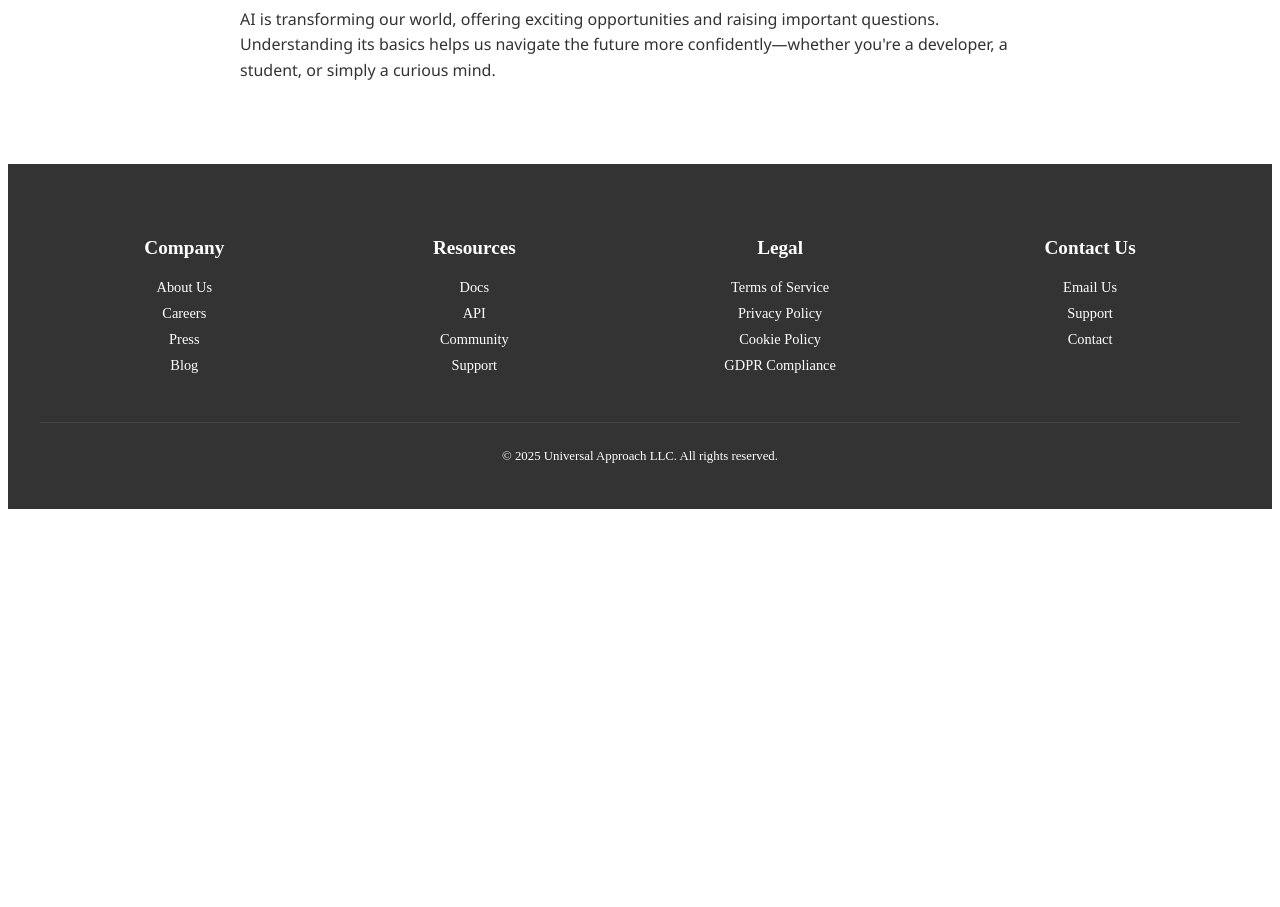
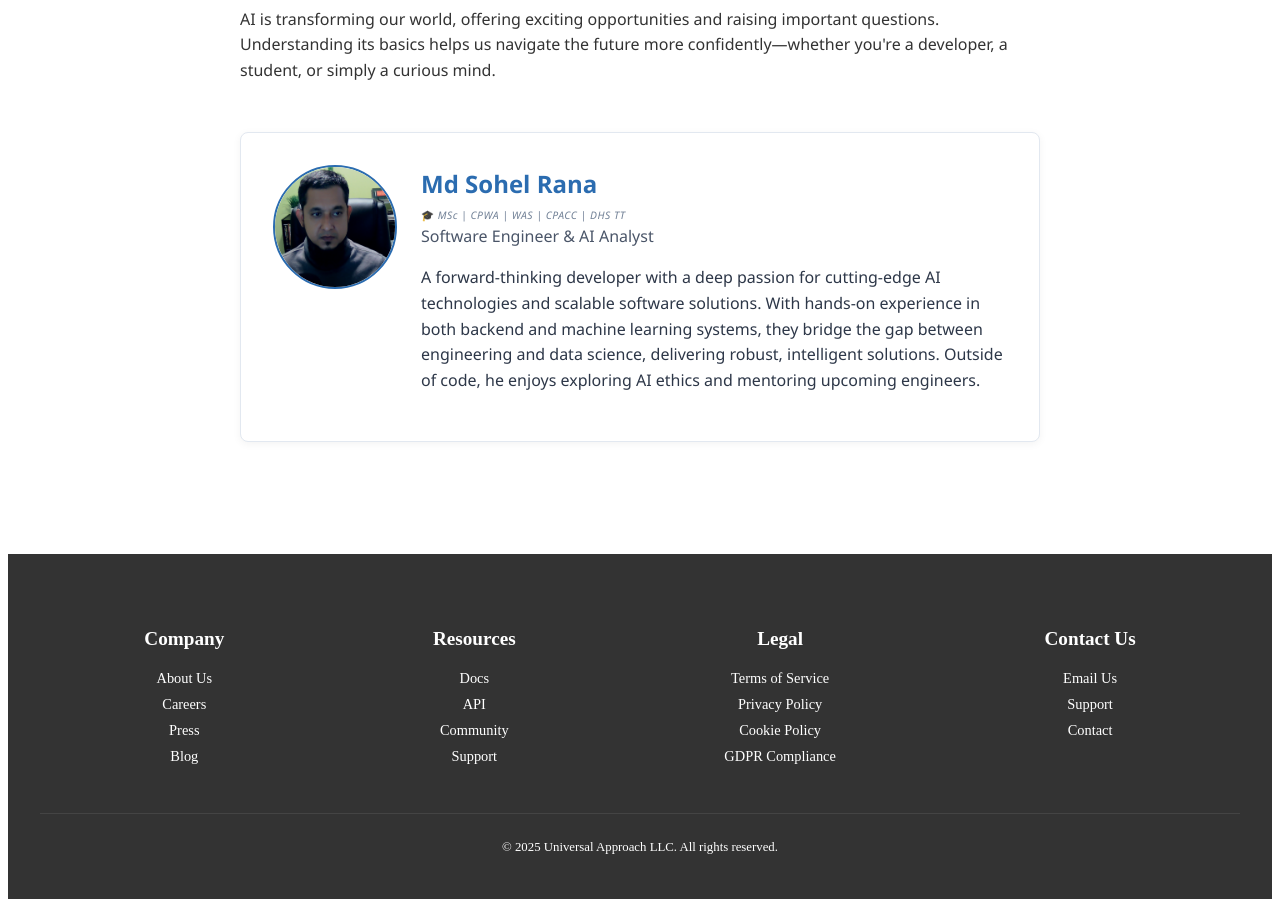
Before and after one commit to A11yTime/kt, an Angular app: page /ai in a window 1280 px wide. Shown: the part 2080-2987 px from the top of the page. Before the commit the page ends 2597 px from the top, so only its background shows below. Built offline with nearby package versions, Linux system fonts and the light colour scheme.

Commit message:
updated styles

```diff
--- a/src/app/ai-basic/ai-basic.component.html
+++ b/src/app/ai-basic/ai-basic.component.html
@@ -88,4 +88,5 @@
       or simply a curious mind.
     </p>
   </section>
+  <app-author></app-author>
 </article>
--- a/src/app/ai-basic/ai-basic.component.ts
+++ b/src/app/ai-basic/ai-basic.component.ts
@@ -1,8 +1,9 @@
 import { Component } from '@angular/core';
+import { AuthorComponent } from '../author/author.component';
 
 @Component({
   selector: 'app-ai-basic',
-  imports: [],
+  imports: [AuthorComponent],
   templateUrl: './ai-basic.component.html',
   styleUrl: './ai-basic.component.css'
 })
--- a/src/app/author/author.component.css
+++ b/src/app/author/author.component.css
@@ -15,12 +15,37 @@
   gap: 1.5rem;
 }
 
-.author-photo {
+.author-photo-wrapper {
   width: 120px;
   height: 120px;
   border-radius: 50%;
+  overflow: hidden;
+  border: 2px solid #2b6cb0;
+  display: flex;
+  align-items: center;
+  justify-content: center;
+  flex-shrink: 0; /* prevents shrinking in flex layout */
+}
+
+.author-photo {
+  width: 100%;
+  height: 100%;
   object-fit: cover;
-  border: 2px solid #2b6cb0;
+  display: block;
+}
+
+.author-credentials {
+  font-size: 0.65rem;
+  font-style: italic;
+  color: #718096;
+  margin: 0.01rem 0;
+  letter-spacing: 0.5px;
+  font-weight: 500;
+}
+
+.author-credentials::before {
+  content: "🎓 ";
+  font-style: normal;
 }
 
 .author-info {
--- a/src/app/author/author.component.html
+++ b/src/app/author/author.component.html
@@ -1,13 +1,16 @@
 <div class="author-profile">
   <div class="author-card">
-    <img src="assets/Images/author.png" alt="" class="author-photo" />
+    <div class="author-photo-wrapper">
+      <img src="assets/Images/author.png" alt="Author photo" class="author-photo" />
+    </div>
     <div class="author-info">
       <h2 class="author-name">Md Sohel Rana</h2>
+      <p class="author-credentials">MSc | CPWA | WAS | CPACC | DHS TT</p>
       <p class="author-title">Software Engineer & AI Analyst</p>
       <p class="author-bio">
         A forward-thinking developer with a deep passion for cutting-edge AI technologies and scalable software solutions.
         With hands-on experience in both backend and machine learning systems, they bridge the gap between engineering and data science,
-        delivering robust, intelligent solutions. Outside of code, they enjoy exploring AI ethics and mentoring upcoming engineers.
+        delivering robust, intelligent solutions. Outside of code, he enjoys exploring AI ethics and mentoring upcoming engineers.
       </p>
     </div>
   </div>
```
